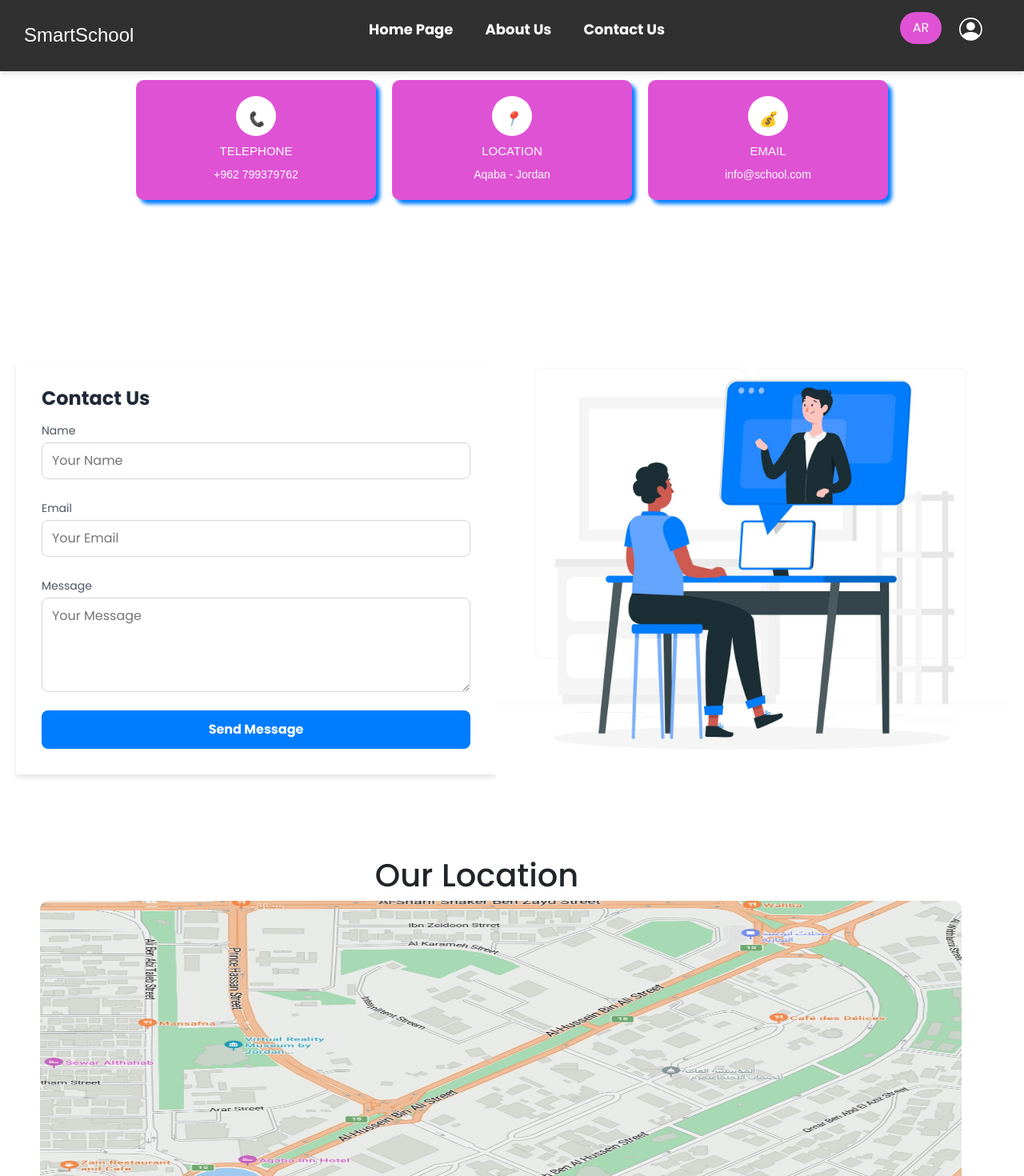
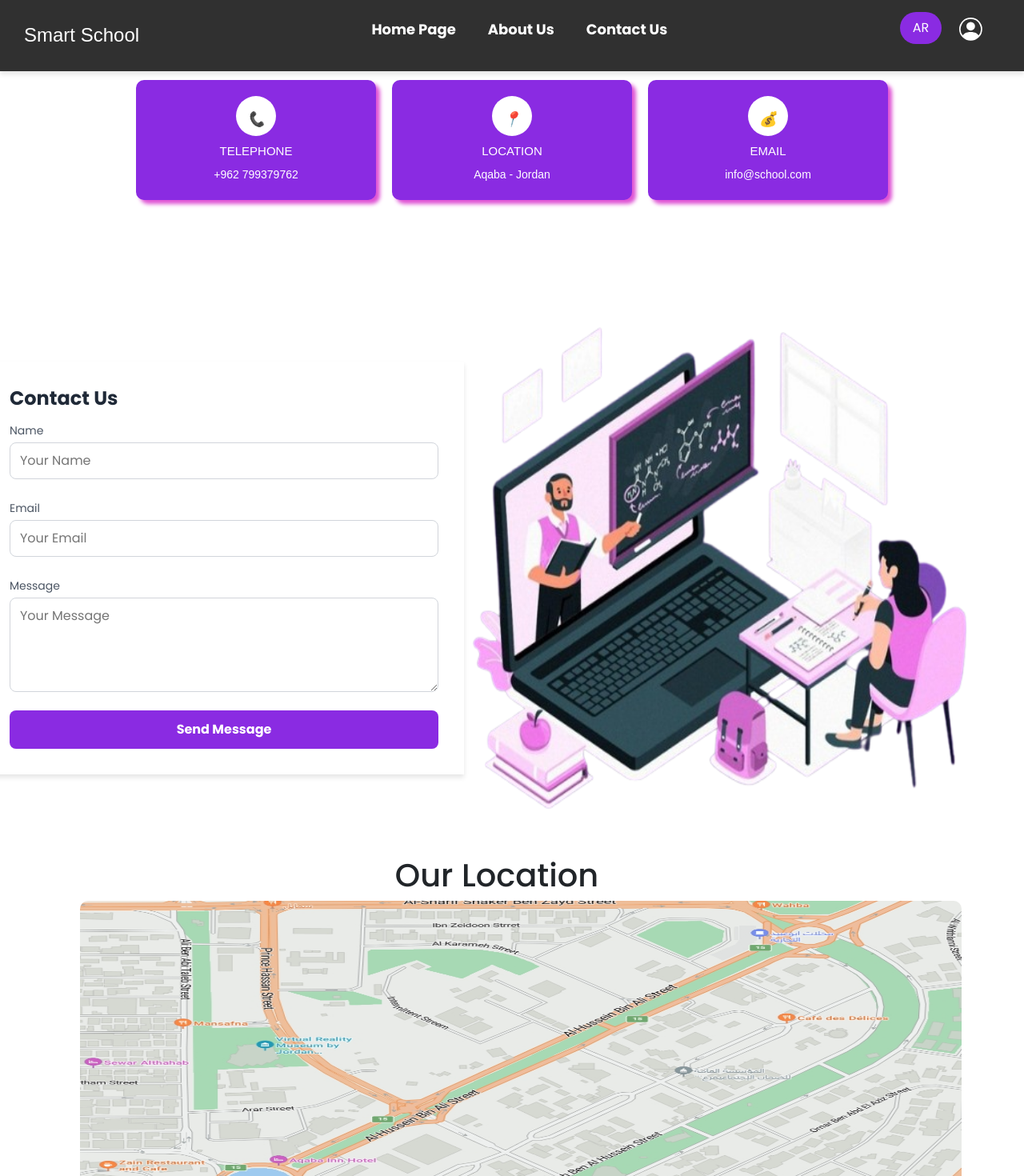
Before and after one commit to abdalluhyaseen/project-react, a React (Create React App) app: page /c in a window 1280 px wide. Shown: the top 1470 px of the page at 80% size. Built offline with nearby package versions, Linux system fonts and the light colour scheme.

Commit message:
finish project

```diff
--- a/src/componid/aboutuspage/Aboutus.css
+++ b/src/componid/aboutuspage/Aboutus.css
@@ -1,5 +1,5 @@
 .text-center {
-  background: linear-gradient(to right, #ffffff, #9aa4b6);
+  background: linear-gradient(to right, #cdc8c8, #9aa4b6);
   margin: 0;
   padding: 0;
   font-family: "Poppins", sans-serif;
@@ -103,7 +103,7 @@
   left: 0;
   width: 100%;
   height: 100%;
-  background: rgba(0, 0, 0, 0.5);
+  background: #303030;
   z-index: 1;
 }
 .card22 .img1 {
@@ -153,7 +153,7 @@
 }
 
 .card11 {
-  background: #605c64;
+  background: #303030;
   border-radius: 10px;
   box-shadow: 0 4px 8px rgba(0, 0, 0, 0.1);
   text-align: center;
--- a/src/componid/contactUspage/contactUs.css
+++ b/src/componid/contactUspage/contactUs.css
@@ -16,7 +16,7 @@
 }
 
 .single_brief {
-  background-color: #df52d4;
+  background-color: #8a2be2;
   color: #fff;
   padding: 20px;
   margin: 10px;
@@ -26,13 +26,13 @@
   text-align: center;
   border-radius: 10px;
   transition: 1s;
-  box-shadow: 5px 5px 5px #007dfe;
+  box-shadow: 5px 5px 5px #df52d4;
 }
 
 .single_brief:hover {
   transform: scale(1.05);
-  background: #007dfe;
-  box-shadow: 7px 10px 5px #df52d4;
+  background: #df52d4;
+  box-shadow: 7px 10px 5px #8a2be2;
 }
 
 .icon_breif {
@@ -60,6 +60,7 @@
 .pad {
   margin-top: 10px;
 }
+
 
 .single_brief h2 {
   margin-bottom: 5px;
@@ -140,11 +141,9 @@ textarea {
   background-color: #0056b3;
 }
 
-
-
 @media (max-width: 700px) {
   .box_brieff {
-    flex-direction:row;
+    flex-direction: row;
     justify-content: space-between;
     align-items: center;
   }
@@ -152,7 +151,7 @@ textarea {
   .single_brief {
     width: 90%;
     margin: 10px 0;
-     margin-top: 80px;
+    margin-top: 80px;
   }
 
   .location-contact {
--- a/src/componid/contactUspage/contactUs.jsx
+++ b/src/componid/contactUspage/contactUs.jsx
@@ -42,7 +42,7 @@ function ContactUs() {
         </div>
         <Contact />
         <section className="location-contact">
-          <div className="location">
+          <div className="location" style={{ marginLeft: "50px" }}>
             <h1>{t("contact-paga-title2")}</h1>
             <a href="https://www.google.com/maps/place/Orange+Digital+Village+Aqaba/@29.535652,35.0123723,17z/data=!3m1!4b1!4m6!3m5!1s0x150071875a9fca41:0xf5d61d999f967371!8m2!3d29.535652!4d35.0123723!16s%2Fg%2F11t2b3tv6d?entry=ttu&g_ep=EgoyMDI1MDEyNy4wIKXMDSoASAFQAw%3D%3D">
               <img style={{ width: "100%" }} src={Image} alt="Map" />
--- a/src/componid/home page/HeroSection/HeroSection.jsx
+++ b/src/componid/home page/HeroSection/HeroSection.jsx
@@ -31,7 +31,7 @@ function HeroSection() {
           </div>
           <div className="social">
             <a
-              href="www.facebook.com"
+              href="https://www.facebook.com"
               aria-label="Read More and click in my facebook account"
             >
               <MdFacebook
@@ -42,7 +42,7 @@ function HeroSection() {
               />{" "}
             </a>
             <a
-              href="www.instagram.com"
+              href="https://www.instagram.com"
               aria-label="Read More and click in my instagram account"
             >
               <AiFillInstagram
@@ -53,7 +53,7 @@ function HeroSection() {
               />{" "}
             </a>
             <a
-              href="www.twitter.com"
+              href="https://www.twitter.com"
               aria-label="Read More and click in my twitter account"
             >
               <FaTwitter
--- a/src/componid/home page/contact/contact.css
+++ b/src/componid/home page/contact/contact.css
@@ -75,7 +75,7 @@
 .submit-button {
   margin-left: 0;
   width: 100%;
-  background: #007dfe;
+  background: #8a2be2;
   color: white;
   font-size: 1rem;
   font-weight: bold;
--- a/src/componid/home page/navBar/nav.css
+++ b/src/componid/home page/navBar/nav.css
@@ -10,7 +10,6 @@
   padding: 15px 30px;
   box-shadow: 0px 4px 6px rgba(0, 0, 0, 0.1);
   z-index: 100;
-
 }
 
 .navbar1 .logo h1 {
@@ -53,7 +52,7 @@
 }
 
 li button {
-  background-color: #df52d4;
+  background-color: #8a2be2;
   color: white;
   border: none;
   padding: 8px 16px;
@@ -65,6 +64,7 @@ li button {
 
 li button:hover {
   transform: scale(1.1);
+  background-color: #df52d4;
 }
 
 @media (max-width: 768px) {
--- a/src/componid/home page/navBar/nav.jsx
+++ b/src/componid/home page/navBar/nav.jsx
@@ -4,6 +4,7 @@ import "./nav.css";
 import { useTranslation } from "react-i18next";
 import { BsPersonCircle } from "react-icons/bs";
 import { Link } from "react-router-dom";
+import { color } from "motion/react";
 function Navbar() {
   const { t, i18n } = useTranslation();
 
--- a/src/componid/home page/student/student.css
+++ b/src/componid/home page/student/student.css
@@ -5,7 +5,9 @@
   background: #f5f6fa;
   position: relative;
   height: 100%;
+
 }
+
 .container8 {
   display: flex;
   justify-content: center;
@@ -60,7 +62,12 @@
   background: #ffffff;
   color: #2e323c;
 }
-
+.btn22 {
+  background-color: #6b2da5;
+  width: 80px;
+  border-radius: 0.375rem;
+  color: white;
+}
 .card {
   background: #ffffff;
   -webkit-border-radius: 5px;
--- a/src/componid/home page/student/studint.jsx
+++ b/src/componid/home page/student/studint.jsx
@@ -151,7 +151,7 @@ const StudentProfile = () => {
                       </Link>
                       <button
                         type="button"
-                        className="btn btn-primary"
+                        className="btn22  "
                         onClick={handleUpdateClick}
                       >
                         Update
--- a/src/componid/home page/teem/teem.css
+++ b/src/componid/home page/teem/teem.css
@@ -12,7 +12,7 @@
   background: white;
   padding: 20px;
   border-radius: 10px;
-  box-shadow: 5px 5px 1px #007dfe;
+  box-shadow: 5px 5px 1px #8a2be2;
   height: 90vh;
 }
 
@@ -29,7 +29,7 @@
 
 .span1 {
   font-size: 50px;
-  color: #007dfe;
+  color: #8a2be2;
   transition: 0.5s;
 }
 .span1:hover {
--- a/src/en.json
+++ b/src/en.json
@@ -1,10 +1,10 @@
 {
-  "nav-title": "SmartSchool",
+  "nav-title": "Smart School",
   "nava": "Home Page",
   "nava1": "About Us",
   "nava2": "Contact Us",
   "hero-title": "Welcome to",
-  "hero-title1": "SmartSchool",
+  "hero-title1": "Smart School",
   "herop": "Smart School is an educational institution that uses modern technology to improve the learning experience. Based on digital systems such as interactive panels, e-learning, and artificial intelligence to provide a more efficient learning environment. It aims to promote creativity, develop students' skills, and provide a tailored learning experience suited to each student's needs.",
   "heroa": "Log in",
   "activity": "Activity",
```
Also changed, not shown: src/componid/home page/img/imagee.png, src/componid/home page/img/jjj.jpg.
